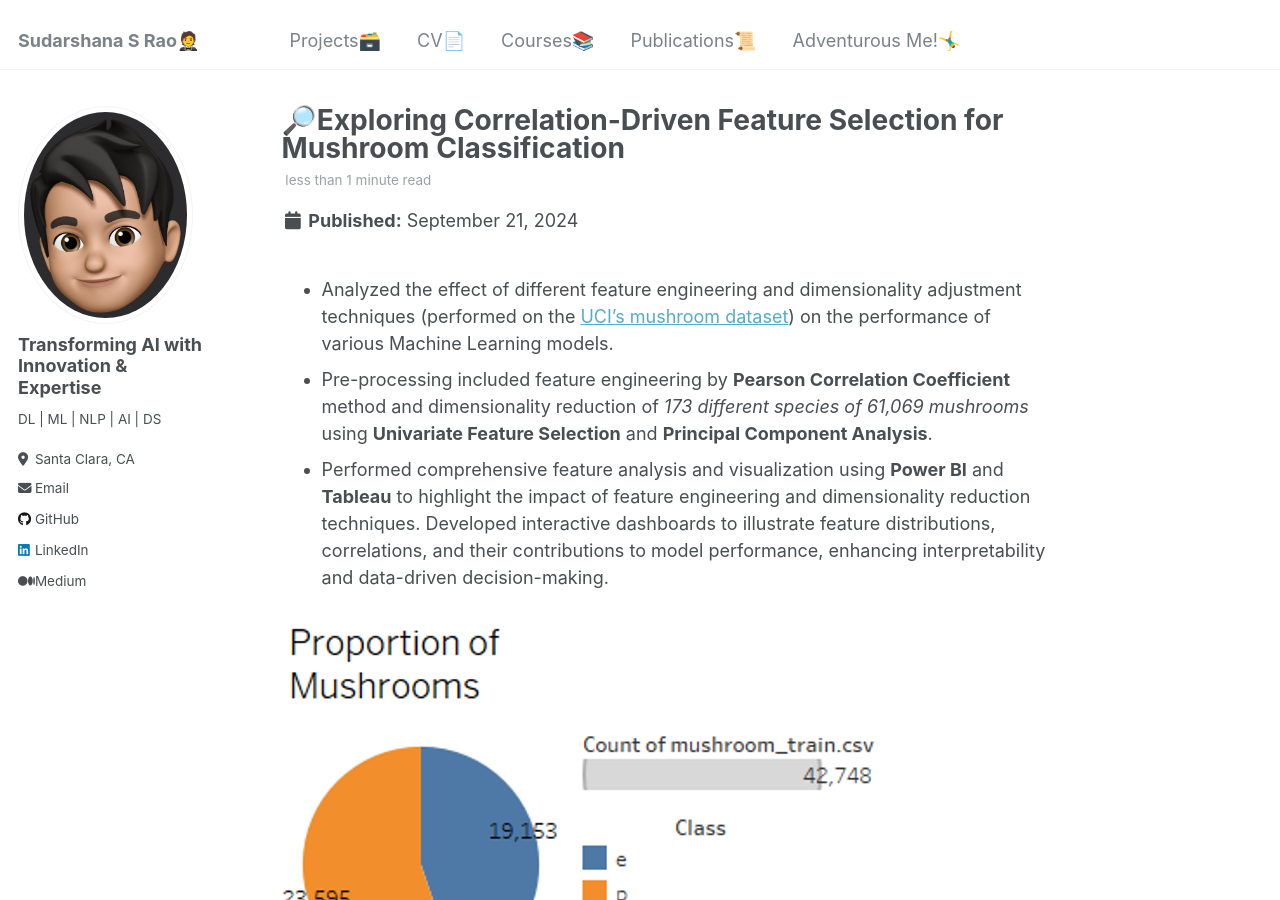
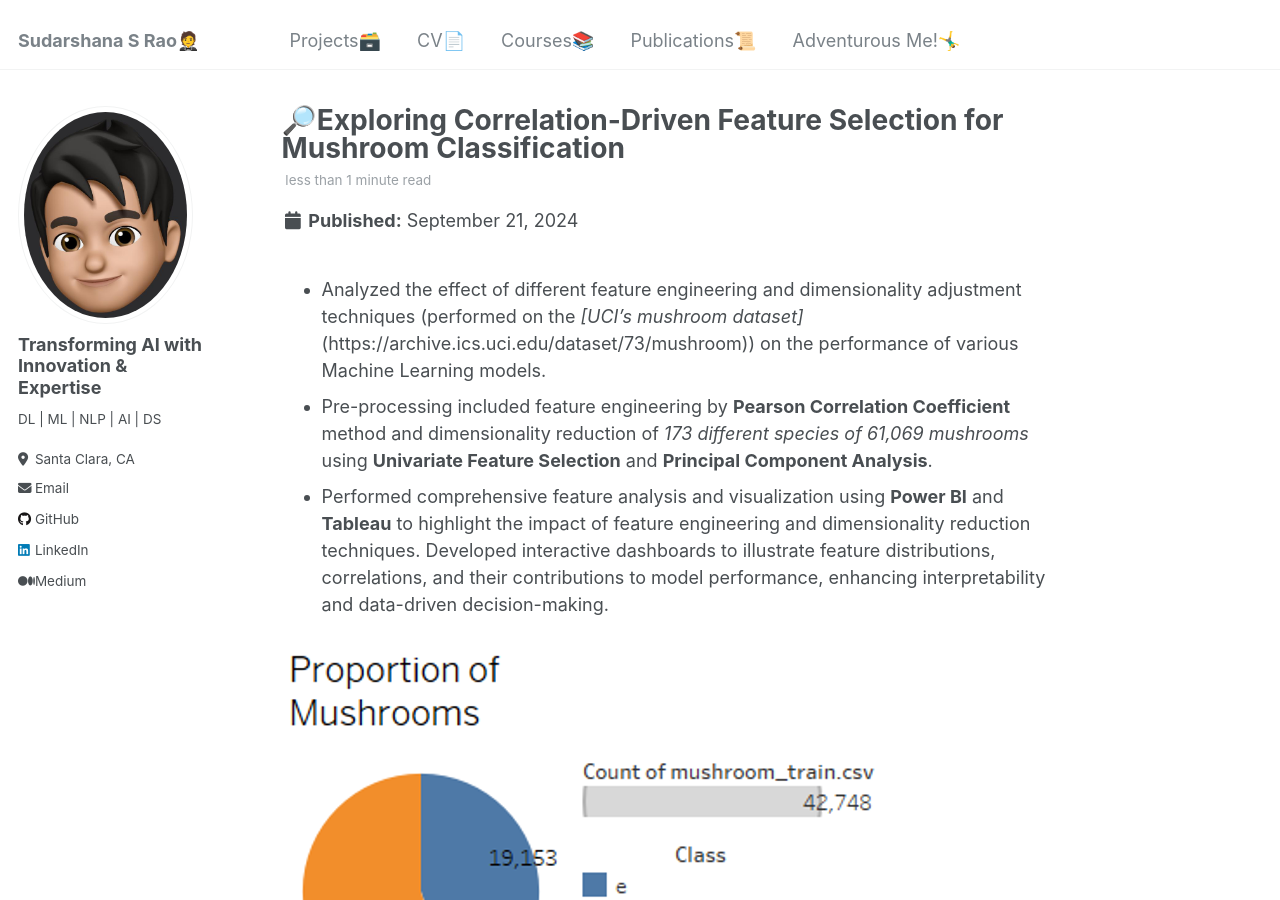
Before and after one commit to SudarshanaSRao/SudarshanaSRao.github.io, a Jekyll site: the page built from _portfolio/portfolio-8.md, in a window 1280 px wide and 900 px high. Built offline with Jekyll 4.4.1, drawn with Linux system fonts in a browser that asks for light colours.

Commit message:
Update portfolio-8.md

```diff
--- a/_portfolio/portfolio-8.md
+++ b/_portfolio/portfolio-8.md
@@ -4,7 +4,7 @@
 collection: portfolio
 ---
 
-* Analyzed the effect of different feature engineering and dimensionality adjustment techniques (performed on the [UCI's mushroom dataset](https://archive.ics.uci.edu/dataset/73/mushroom)) on the performance of various Machine Learning models.
+* Analyzed the effect of different feature engineering and dimensionality adjustment techniques (performed on the _[UCI's mushroom dataset]_(https://archive.ics.uci.edu/dataset/73/mushroom)) on the performance of various Machine Learning models.
 * Pre-processing included feature engineering by **Pearson Correlation Coefficient** method and dimensionality reduction of _173 different species of 61,069 mushrooms_ using **Univariate Feature Selection** and **Principal Component Analysis**.
 * Performed comprehensive feature analysis and visualization using **Power BI** and **Tableau** to highlight the impact of feature engineering and dimensionality reduction techniques. Developed interactive dashboards to illustrate feature distributions, correlations, and their contributions to model performance, enhancing interpretability and data-driven decision-making.
 
```
